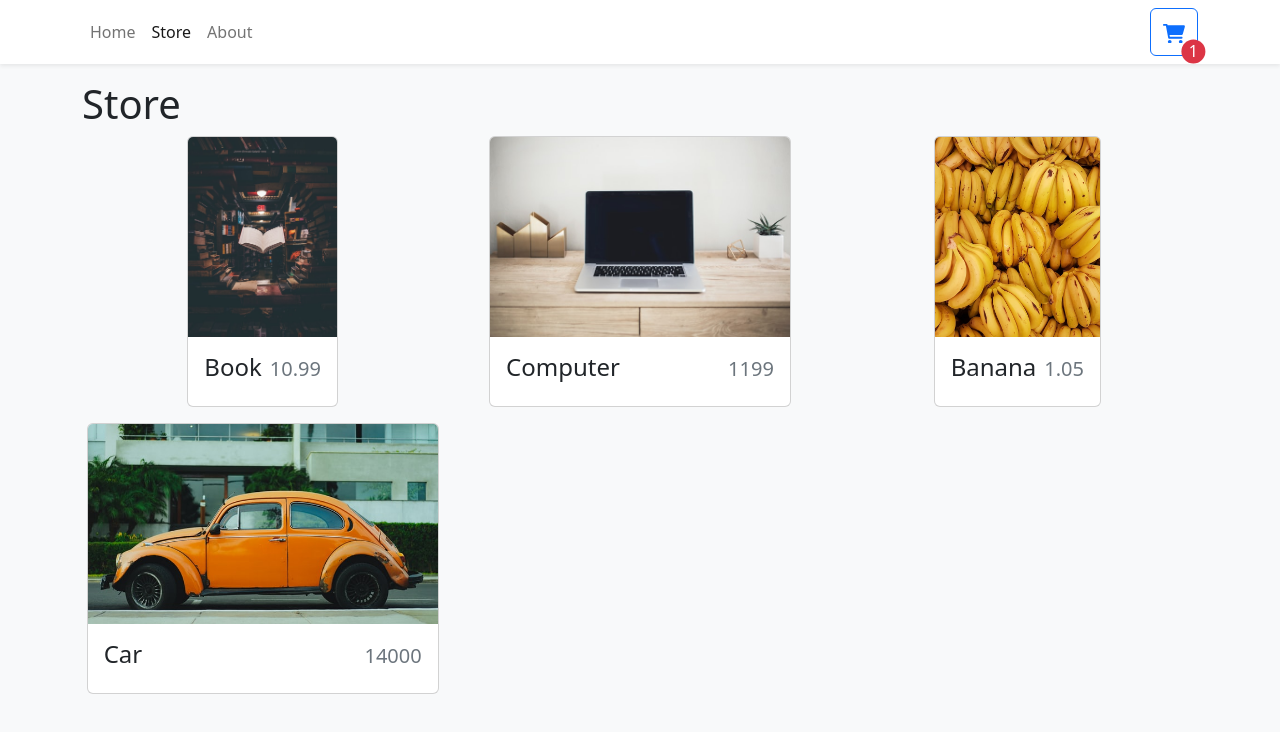
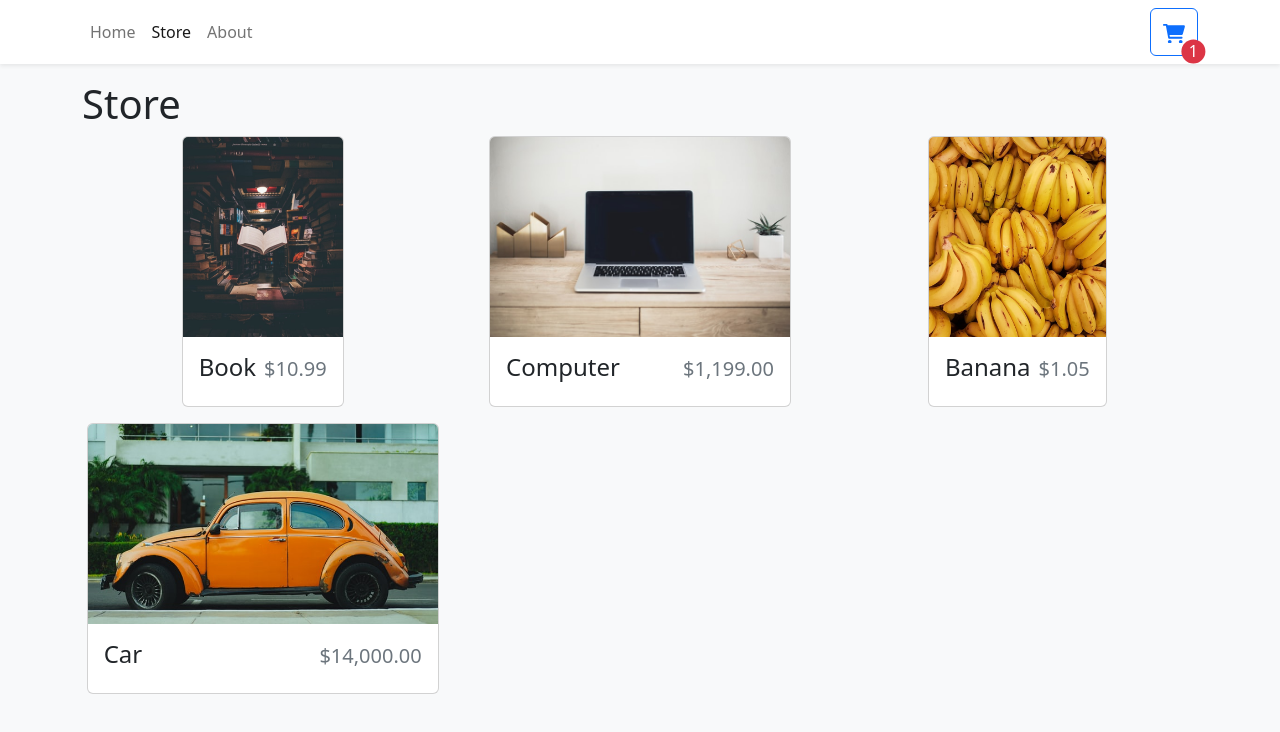
Before and after one commit to thinhpnguyen/shopping-cart, a React (Vite) app: page /store in a window 1280 px wide. Shown: the top 732 px of the page. Built offline with nearby package versions, Linux system fonts and the light colour scheme.

Commit message:
format currency

```diff
--- a/src/components/StoreItem.tsx
+++ b/src/components/StoreItem.tsx
@@ -1,4 +1,5 @@
 import { Card } from "react-bootstrap";
+import { formatCurrency } from "../utilities/formatCurrency";
 type StoreItemProps = {
   id: number;
   name: string;
@@ -18,7 +19,7 @@
       <Card.Body className="d-flex flex-column">
         <Card.Title className="d-flex justify-content-between align-items-baseline mb4">
           <span className="fs-4">{name}</span>
-          <span className="ms-2 text-muted">{price}</span>
+          <span className="ms-2 text-muted">{formatCurrency(price)}</span>
         </Card.Title>
       </Card.Body>
     </Card>
--- /dev/null
+++ b/src/utilities/formatCurrency.ts
@@ -0,0 +1,7 @@
+const CURRENCY_FORMATTER = new Intl.NumberFormat(undefined, {
+  style: "currency",
+  currency: "USD",
+});
+export function formatCurrency(number: number): string {
+  return CURRENCY_FORMATTER.format(number);
+}
```
